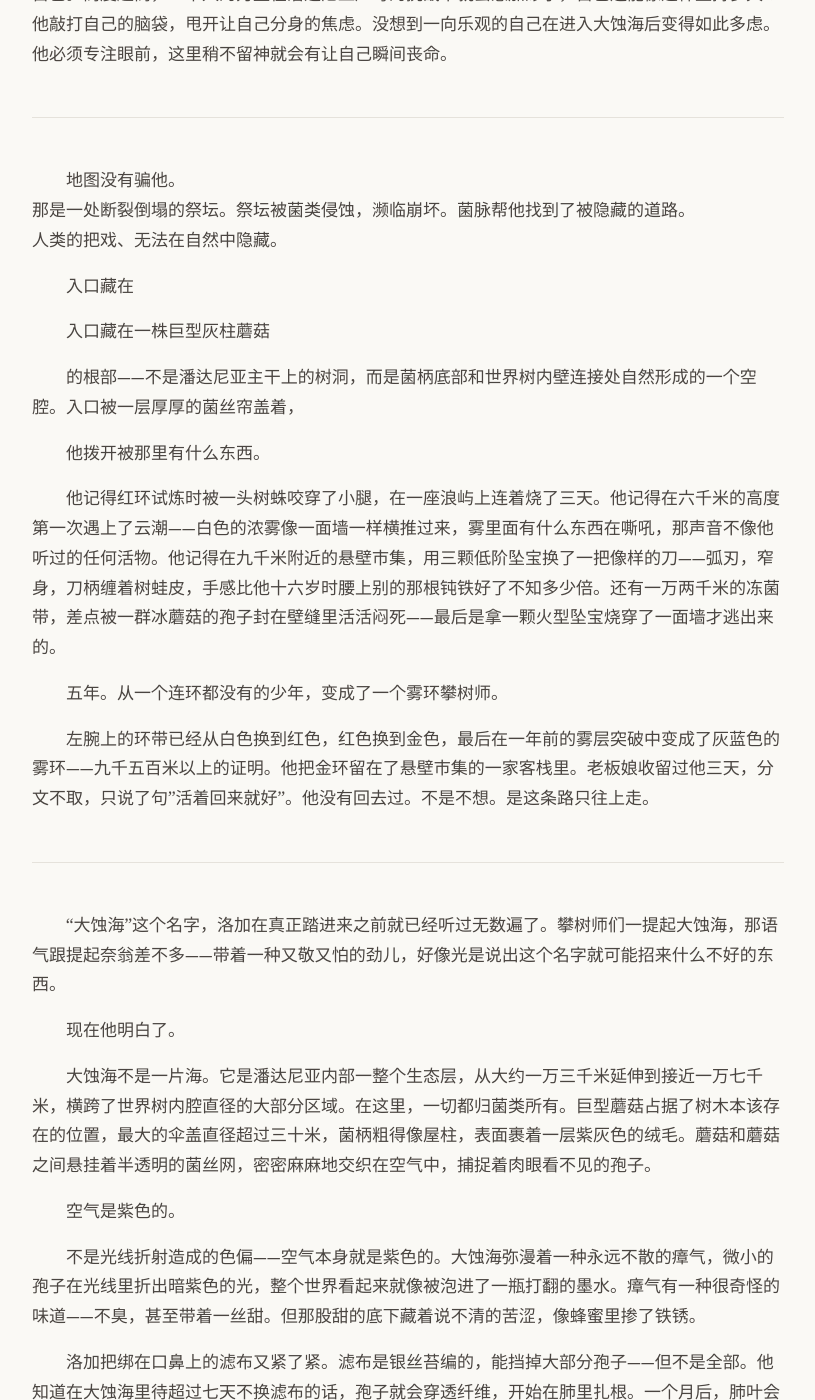
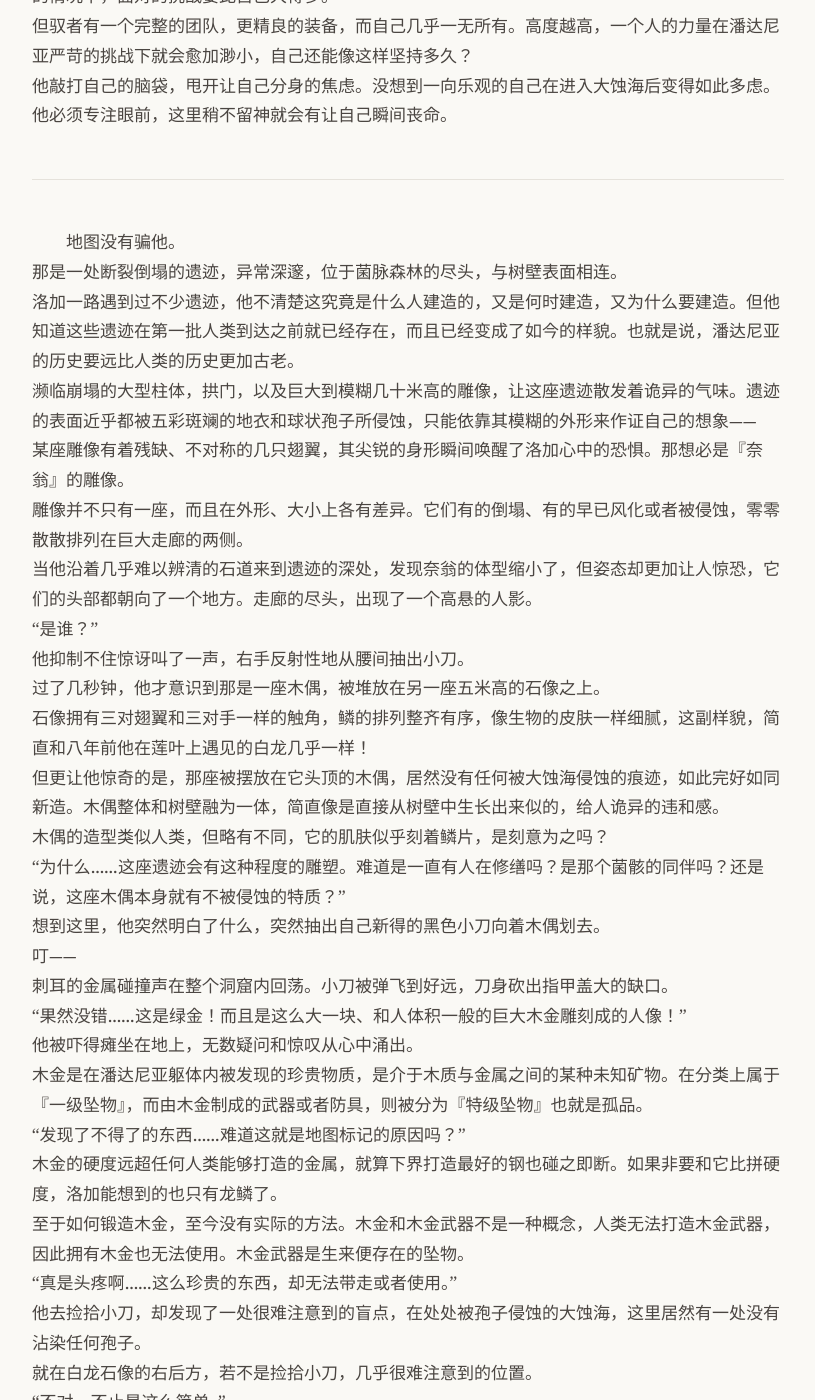
Before and after one commit to yihenc/yihenc.github.io, a Jekyll site: the page built from _posts/2026-02-16-大蚀海.md, in a window 1280 px wide and 1400 px high, scrolled down 4630 px. Shown: the whole window, without its empty margins (232-1047 px from the left). Built offline with Jekyll 4.4.1, drawn with Linux system fonts in a browser that asks for light colours; nearby versions of some CDN libraries; some of the changed text lies outside the part shown.

Commit message:
Update: 大蚀海

```diff
--- a/_posts/2026-02-16-大蚀海.md
+++ b/_posts/2026-02-16-大蚀海.md
@@ -66,6 +66,10 @@ date: 2026-02-16 00:00 +0000
 不，一定能……只要自己坚信。他给自己打气。
 迅速的祈祷后，他将这个分不清性别的尸骸全身扒光，稍微拍了拍菌尘就套到自己的身上。虽然这一层的气候并不寒冷，但光着身子在野外睡了一晚上并不好受。
 不仅如此，他还从尸骸身上继承了一柄看起来价值连城的黑色短刀，上面有着蜂巢一样的晶状图层。一把将自己砍伤两次、伤口仍在隐隐作痛的攀树师长刀，他从菌柄中拔下来抚摸，认定这绝对是一把传承了许久的孤品，历久弥新，甚至看起来和新锻造的没有区别。攀树师长刀类似剑镐，一端用于辅助攀爬，另一端用于战斗，剑身被刀身所取代。
+
+
+骨刀，刀鞘是闭合的骨髓，刀刃被嵌在内部。
+
 尸骸身上并没有坠物，也许是生前就在战斗中用尽了。原来它一直重复的“快用……坠物”是对同伴的谏言，没想到最后成了遗言。
 至于它生前的同伴是否活了下来，洛加无从知晓，可就算活了下来，从尸骸年龄推断应该也寿命到头了吧？到底在想什么。
 当他整装就绪时，发现自己身上靠近肋骨的地方有什么膈应着皮肤刺痛难耐。于是解开皮革的内套，发现里面有一个被缝起来没有入口的夹层，用短刀划开夹层，看到里面装着一个棕色兽皮卷轴，上面点缀着斑驳的血迹。
@@ -96,14 +100,67 @@ date: 2026-02-16 00:00 +0000
 但他知道自己无法以肉身在大蚀海跋涉太久，就算有再好的面具保护，微小的孢子也有钻缝进入人体的可能，这种几率随暴露的时间而增大。
 洛加把绑在口鼻上的滤布又紧了紧。滤布是他从路边采摘银丝苔作为滤布加固过的，能挡掉大部分孢子——但不是全部。当孢子穿透纤维进入鼻腔，就会开始在肺里扎根。一个月后，肺叶会变成一块海绵状的菌体。两个月后，人还活着，但已经完全丧失意识，变成了没有反应的植物人。据说这个过程的终点就是成为菌骇，获得新生。
 想到这里，他不禁打了个哆嗦。最初探索到这里的驭者，究竟是如何挺过来的？他们在没有前人经验的情况下，面对的挑战要比自己大得多。
-但驭者有一个完整的团队，更精良的装备，而自己几乎一无所有，这就是两者的劣势吧？他这么嘲讽自己。高度越高，一个人的力量在潘达尼亚严苛的挑战下就会愈加渺小，自己还能像这样坚持多久？
+但驭者有一个完整的团队，更精良的装备，而自己几乎一无所有。高度越高，一个人的力量在潘达尼亚严苛的挑战下就会愈加渺小，自己还能像这样坚持多久？
 他敲打自己的脑袋，甩开让自己分身的焦虑。没想到一向乐观的自己在进入大蚀海后变得如此多虑。
 他必须专注眼前，这里稍不留神就会有让自己瞬间丧命。
 
 -----
 
 地图没有骗他。
-那是一处断裂倒塌的祭坛。祭坛被菌类侵蚀，濒临崩坏。菌脉帮他找到了被隐藏的道路。
+那是一处断裂倒塌的遗迹，异常深邃，位于菌脉森林的尽头，与树壁表面相连。
+洛加一路遇到过不少遗迹，他不清楚这究竟是什么人建造的，又是何时建造，又为什么要建造。但他知道这些遗迹在第一批人类到达之前就已经存在，而且已经变成了如今的样貌。也就是说，潘达尼亚的历史要远比人类的历史更加古老。
+濒临崩塌的大型柱体，拱门，以及巨大到模糊几十米高的雕像，让这座遗迹散发着诡异的气味。遗迹的表面近乎都被五彩斑斓的地衣和球状孢子所侵蚀，只能依靠其模糊的外形来作证自己的想象——
+某座雕像有着残缺、不对称的几只翅翼，其尖锐的身形瞬间唤醒了洛加心中的恐惧。那想必是『奈翁』的雕像。
+雕像并不只有一座，而且在外形、大小上各有差异。它们有的倒塌、有的早已风化或者被侵蚀，零零散散排列在巨大走廊的两侧。
+当他沿着几乎难以辨清的石道来到遗迹的深处，发现奈翁的体型缩小了，但姿态却更加让人惊恐，它们的头部都朝向了一个地方。走廊的尽头，出现了一个高悬的人影。
+“是谁？”
+他抑制不住惊讶叫了一声，右手反射性地从腰间抽出小刀。
+过了几秒钟，他才意识到那是一座木偶，被堆放在另一座五米高的石像之上。
+石像拥有三对翅翼和三对手一样的触角，鳞的排列整齐有序，像生物的皮肤一样细腻，这副样貌，简直和八年前他在莲叶上遇见的白龙几乎一样！
+但更让他惊奇的是，那座被摆放在它头顶的木偶，居然没有任何被大蚀海侵蚀的痕迹，如此完好如同新造。木偶整体和树壁融为一体，简直像是直接从树壁中生长出来似的，给人诡异的违和感。
+木偶的造型类似人类，但略有不同，它的肌肤似乎刻着鳞片，是刻意为之吗？
+“为什么……这座遗迹会有这种程度的雕塑。难道是一直有人在修缮吗？是那个菌骸的同伴吗？还是说，这座木偶本身就有不被侵蚀的特质？”
+想到这里，他突然明白了什么，突然抽出自己新得的黑色小刀向着木偶划去。
+叮——
+刺耳的金属碰撞声在整个洞窟内回荡。小刀被弹飞到好远，刀身砍出指甲盖大的缺口。
+“果然没错……这是绿金！而且是这么大一块、和人体积一般的巨大木金雕刻成的人像！”
+他被吓得瘫坐在地上，无数疑问和惊叹从心中涌出。
+木金是在潘达尼亚躯体内被发现的珍贵物质，是介于木质与金属之间的某种未知矿物。在分类上属于『一级坠物』，而由木金制成的武器或者防具，则被分为『特级坠物』也就是孤品。
+“发现了不得了的东西……难道这就是地图标记的原因吗？”
+木金的硬度远超任何人类能够打造的金属，就算下界打造最好的钢也碰之即断。如果非要和它比拼硬度，洛加能想到的也只有龙鳞了。
+至于如何锻造木金，至今没有实际的方法。木金和木金武器不是一种概念，人类无法打造木金武器，因此拥有木金也无法使用。木金武器是生来便存在的坠物。
+“真是头疼啊……这么珍贵的东西，却无法带走或者使用。”
+他去捡拾小刀，却发现了一处很难注意到的盲点，在处处被孢子侵蚀的大蚀海，这里居然有一处没有沾染任何孢子。
+就在白龙石像的右后方，若不是捡拾小刀，几乎很难注意到的位置。
+“不对，不止是这么简单。”
+洛加不明白缘由，但他突然意识到什么，这里才是地图真正想要传达的东西。被隐藏的入口。
+入口被一层厚厚的菌丝帘盖着，颜色和周围蘑菇表面几乎一模一样。没有地图上标的精确位置，从旁边走过十次也不会发现。
+他用刀划开了菌丝帘。帘子后面是一段向下倾斜的短通道，壁面是潘达尼亚的木髓层——干燥的、温暖的、没有被菌丝碰过的木髓层。洛加在通道口停了一下，摘下滤布，试着吸了一口气。
+
+干净。
+
+空气是干净的。没有瘴气的紫色浑浊，没有孢子的甜苦味。取而代之的是一股温热潮湿的水汽，混着某种他说不出名字的香味——像烤熟的坚果，又像新鲜水果的汁液，味道复杂到他的鼻子一时间处理不过来。
+“这里……居然是远离蚀海的天然庇护所？！”
+他走了进去。
+
+通道只有二十来步长。出口处光线突然亮了——不是菌丝的荧光，是一种温暖的、接近橘黄色的柔和光芒。洛加弯腰钻出通道口，直起身，然后愣在了原地。
+
+好几秒钟，脑子一片空白。
+
+那是一个洞穴。不算大——直径三四十米，穹顶七八米高。但它被某种力量保护着，和外面大蚀海的紫色地狱完全隔绝。穹顶上镶着一种洛加从没见过的矿石，散发出温暖的橘黄色光，像几十盏凝固在天花板上的小太阳。
+
+洞穴左半部分是一池温泉。泉水从壁面裂缝中涌出来，汇成一个十米见方的浅池，水面漂着薄薄的白雾。水是清澈的淡蓝色，能看见池底光滑的石面。热气从水面升起来，在橘黄色的灯光下变成一片柔软的氤氲。
+
+而洞穴右半部分——
+
+长着一棵树。
+
+
+。和其它早已
+
+。当他接近，发现人形是盘腿坐在另一个五米高的雕像之上的。
+
+祭坛。祭坛被菌类侵蚀，濒临崩坏。菌脉帮他找到了被隐藏的道路。
 人类的把戏、无法在自然中隐藏。
 
 入口藏在
@@ -114,6 +171,11 @@ date: 2026-02-16 00:00 +0000
 
 
 他拨开被那里有什么东西。
+
+
+霜叶质问他的伤口，在大蚀海如果受伤，就会被寄生。因此觉得洛加在撒谎，或者记忆混乱。还质疑他一个人是怎么到达这里的，这基本是不可能。
+洛加则质疑霜叶，你不也是？霜叶否认，并且支支吾吾。
+两处铺垫。
 
 
 
```
